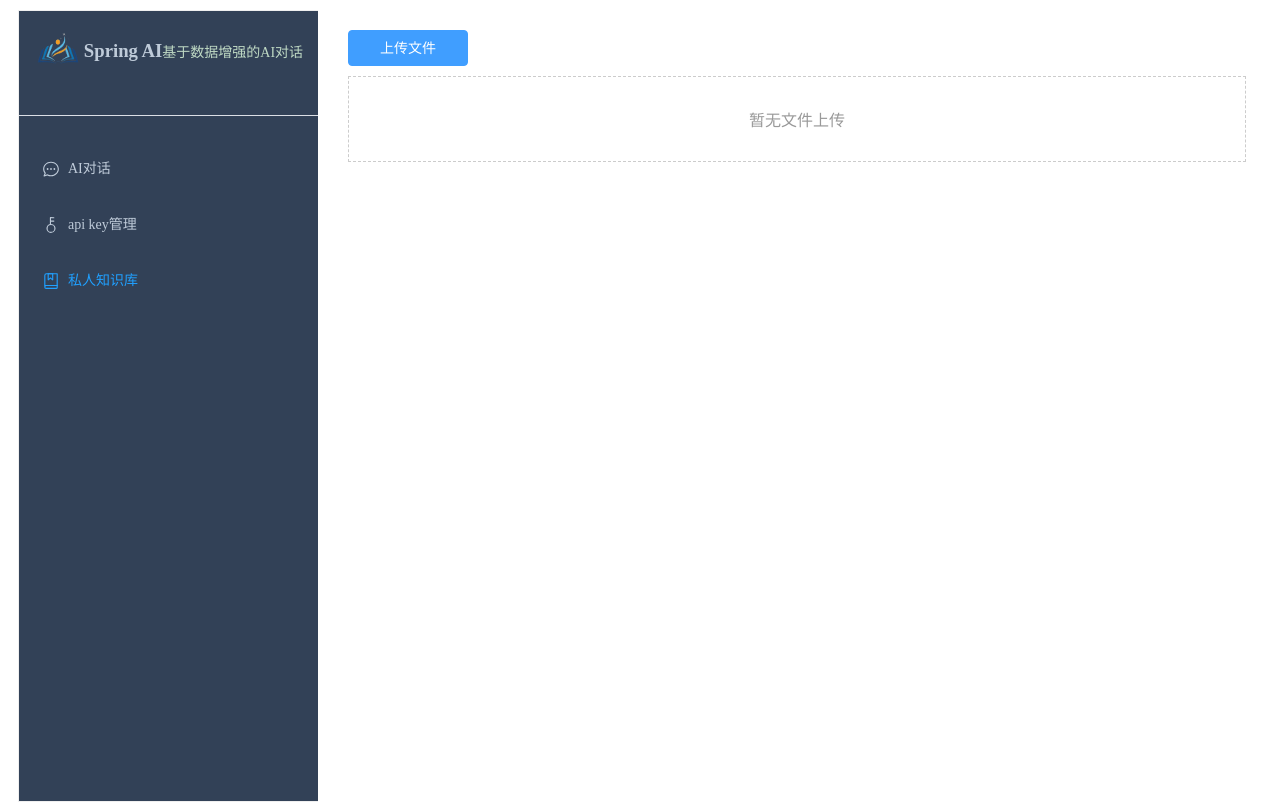
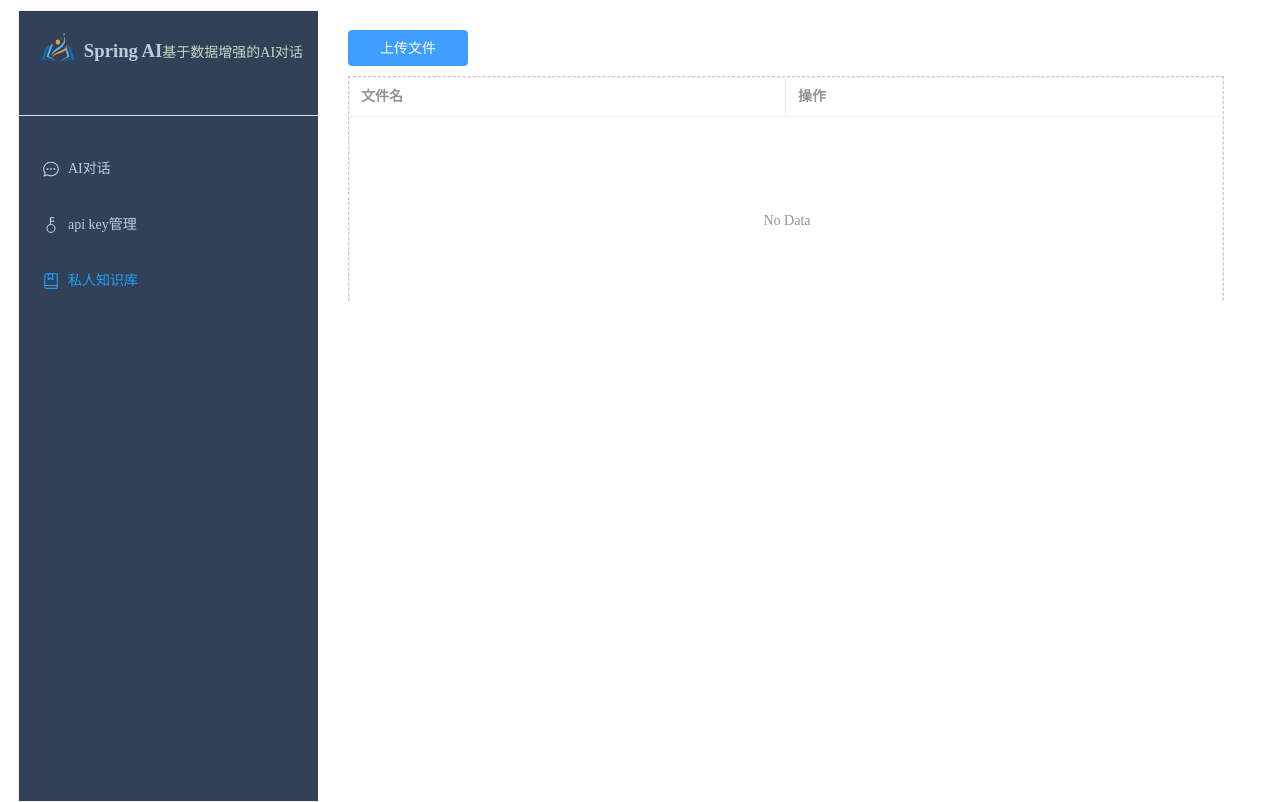
Before and after one commit to jillong/vue, a Vue app in the folder vue-ts/: page /know in a window 1280 px wide. Built offline with nearby package versions, Linux system fonts and the light colour scheme.

Commit message:
修改样式

```diff
--- a/vue-ts/src/view/know/PrivateKnowledgeView.vue
+++ b/vue-ts/src/view/know/PrivateKnowledgeView.vue
@@ -5,6 +5,7 @@
       v-model:file-list="fileList"
       :auto-upload="false"
       v-loading="uploading"
+      :show-file-list="false"
   >
     <el-tooltip content="文件支持 pdf、doc、md、excel、text 等">
       <el-button class="upload-button" type="primary">上传文件</el-button>
@@ -12,12 +13,11 @@
   </el-upload>
   <div class="file-list-container">
     <el-table
-        v-show="fileList.length > 0"
         :data="fileList"
         border
         stripe
         style="width: 100%;"
-        height="400"
+        height="250"
     >
       <el-table-column label="文件名" prop="name"></el-table-column>
       <el-table-column label="操作">
@@ -26,9 +26,6 @@
         </template>
       </el-table-column>
     </el-table>
-    <div class="empty-list" v-show="fileList.length === 0">
-      暂无文件上传
-    </div>
   </div>
 </template>
 
@@ -58,10 +55,9 @@ const deleteFile = (index: number) => {
 
 .file-list-container {
   width: 98%;
-  max-height: 40%; /* 设置最大高度 */
+  max-height: 30%; /* 设置最大高度 */
   overflow-y: auto; /* 垂直滚动条 */
-  border: 1px dashed #ccc; /* 外层虚框 */
-  padding: 10px; /* 外层边距 */
+  padding-top: 10px; /* 顶层边距 */
 }
 
 .empty-list {
```
